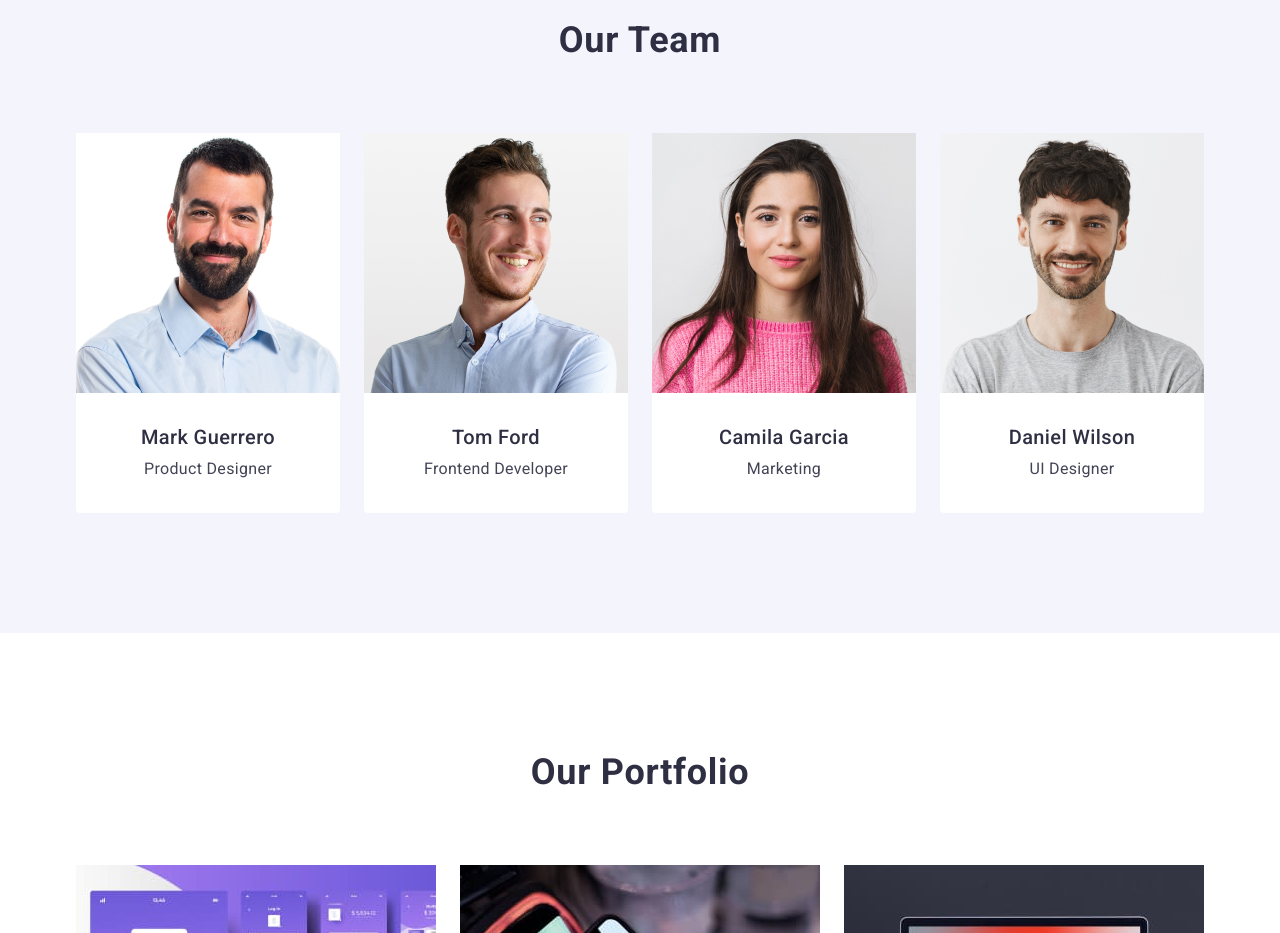
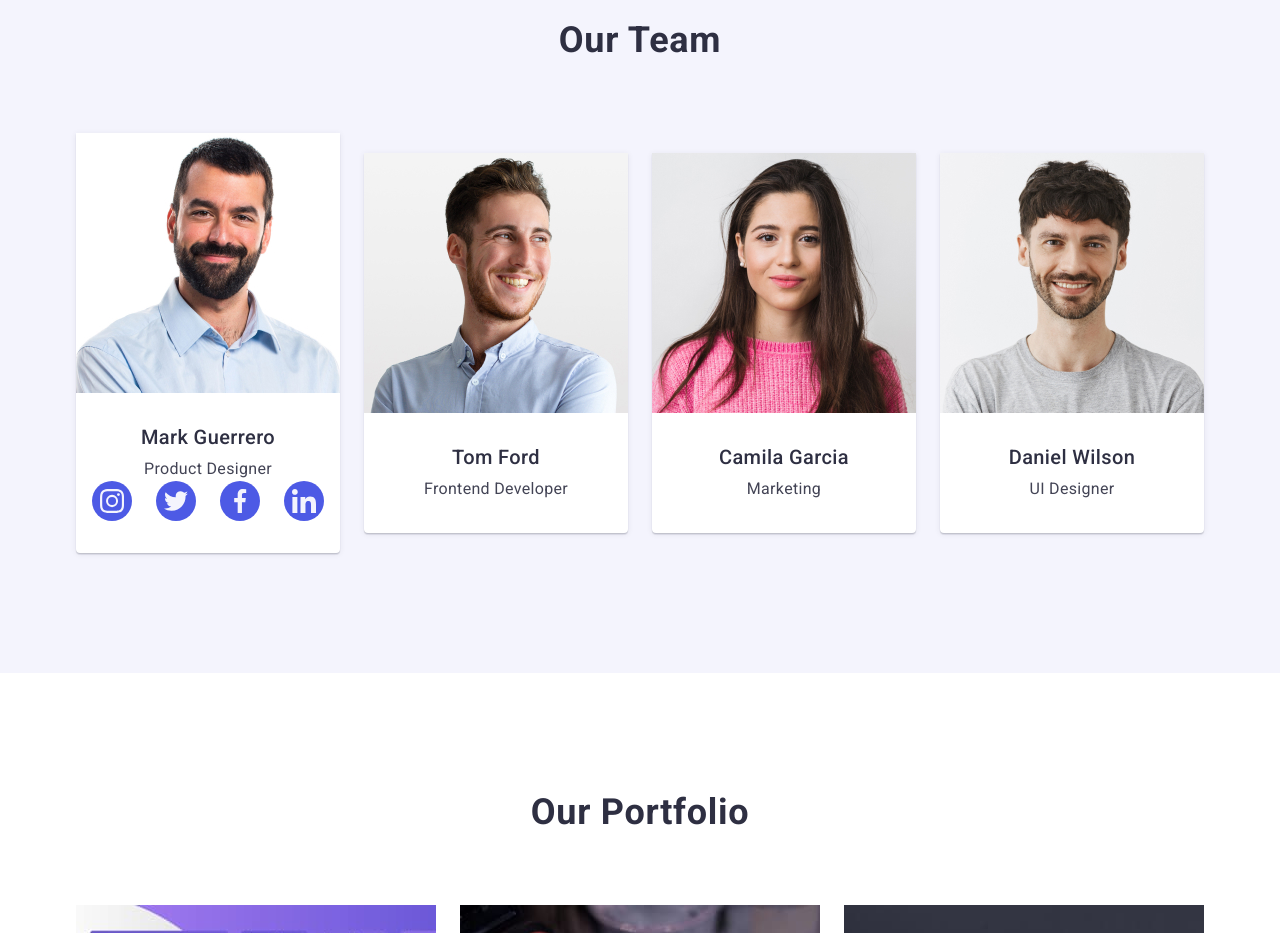
Before and after one commit to R0man-N/goit-markup-hw-04, a plain HTML site: page index.html in a window 1280 px wide. Shown: the part 1260-2193 px from the top of the page. Drawn offline with nearby package versions, Linux system fonts and the light colour scheme.

Commit message:
hw-4-iter-4-teamsection

```diff
--- a/css/styles.css
+++ b/css/styles.css
@@ -280,6 +280,9 @@ img {
     background-color: #FFFFFF;
     width: calc((100% - 3 * 24px) / 4);
     border-radius: 0px 0px 4px 4px;
+    box-shadow: 0px 1px 6px rgba(46, 47, 66, 0.08),
+        0px 1px 1px rgba(46, 47, 66, 0.16),
+        0px 2px 1px rgba(46, 47, 66, 0.08);
 }
 
 .team-img {}
@@ -309,6 +312,12 @@ img {
     line-height: 1.5;
     letter-spacing: 0.02em;
     text-align: center;
+}
+
+.team-social-list {
+    display: flex;
+    gap: 24px;
+    justify-content: center;
 }
 
 /*===============OUR PORTFOLIO==============*/
@@ -435,7 +444,7 @@ img {
 .social-media-item {
     width: 40px;
     height: 40px;
-    background-color: 250ms cubic-bezier(0.4, 0, 0.2, 1);
+    transition: background-color 250ms cubic-bezier(0.4, 0, 0.2, 1);
 }
 
 .social-media-link {
--- a/index.html
+++ b/index.html
@@ -143,6 +143,40 @@
               <div class="team-wrap">
                 <h3 class="team-name-item">Mark Guerrero</h3>
                 <p class="team-name-text">Product Designer</p>
+                <ul class="team-social-list">
+                  <li class="social-media-item">
+                    <a class="social-media-link" href=""
+                      ><svg class="social-media-icon" width="24" height="24">
+                        <use
+                          href="./images/icons.svg#icon-instagram-2"
+                        ></use></svg
+                    ></a>
+                  </li>
+                  <li class="social-media-item">
+                    <a class="social-media-link" href=""
+                      ><svg class="social-media-icon" width="24" height="24">
+                        <use
+                          href="./images/icons.svg#icon-twitter-1"
+                        ></use></svg
+                    ></a>
+                  </li>
+                  <li class="social-media-item">
+                    <a class="social-media-link" href=""
+                      ><svg class="social-media-icon" width="24" height="24">
+                        <use
+                          href="./images/icons.svg#icon-facebook-1"
+                        ></use></svg
+                    ></a>
+                  </li>
+                  <li class="social-media-item">
+                    <a class="social-media-link" href=""
+                      ><svg class="social-media-icon" width="24" height="24">
+                        <use
+                          href="./images/icons.svg#icon-linkedin-1"
+                        ></use></svg
+                    ></a>
+                  </li>
+                </ul>
               </div>
             </li>
             <li class="team-list-item">
```
